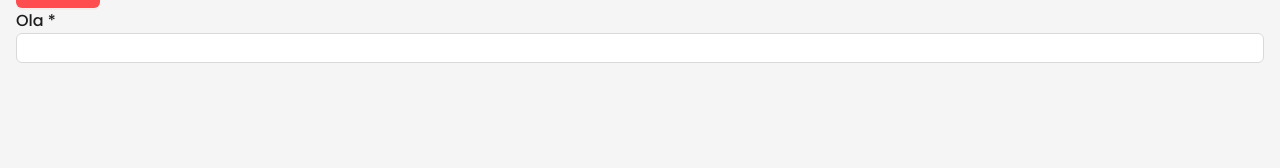
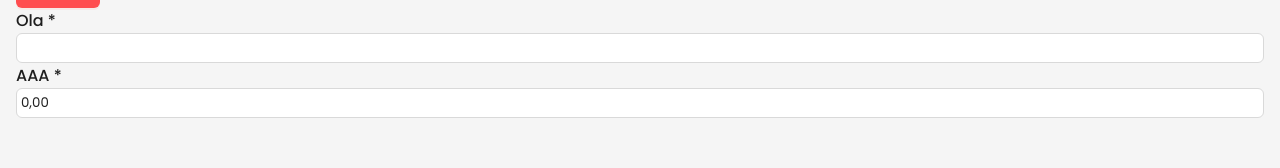
Before and after one commit to eurayssal/FinanceWebApp, a React (Create React App) app in the folder finance/: page /home in a window 1280 px wide. Shown: the part 298-466 px from the top of the page. Built offline with nearby package versions, Linux system fonts and the light colour scheme.

Commit message:
Ajustes de codigo

```diff
--- a/finance/src/app/home/index.tsx
+++ b/finance/src/app/home/index.tsx
@@ -4,7 +4,8 @@ import ButtonModalUi from '../../components/button-modal';
 import { IModalContentProps } from '../../components/modal/props';
 import ButtonUi from '../../components/button';
 import { FaAngellist } from "react-icons/fa6";
-import InputUi from '../../components/input';
+import Input from '../../components/input';
+import InputMoney from '../../components/input-money';
 
 const ModalTeste: React.FC<IModalContentProps> = () => {
     return (
@@ -24,8 +25,8 @@ const HomeView: React.FC = () => {
             <ButtonModalUi variant='link' modal={ModalTeste} text='link' titleModal='Teste'></ButtonModalUi>
             <ButtonUi variant='icon' icon={FaAngellist} iconPosition='end' ></ButtonUi>
             <ButtonModalUi variant='danger' modal={ModalTeste} text='dsadsa' titleModal='Teste'></ButtonModalUi>
-
-            <InputUi name={'sas'} label='Ola' required />
+            <Input name={'sas'} label='Ola' required />
+            <InputMoney label='AAA' name={'aaa'} required />
         </div>
     </AppLayout>)
 }
--- a/finance/src/components/display/display-flex.tsx
+++ b/finance/src/components/display/display-flex.tsx
@@ -2,10 +2,10 @@ import React from 'react'
 import { IDisplayFlexProps } from './props'
 import * as jss from './jss'
 
-const DisplayFlexUi: React.FC<IDisplayFlexProps> = (props) => {
+const DisplayFlex: React.FC<IDisplayFlexProps> = (props) => {
     return (
         <jss.DisplayFlexJss {...props} />
     )
 }
 
-export default DisplayFlexUi
+export default DisplayFlex
```
Also changed, not shown: finance/src/components/input/input.props-core.ts (deleted, +0 -12 lines), finance/src/components/input/props.ts (+11 -2 lines).
